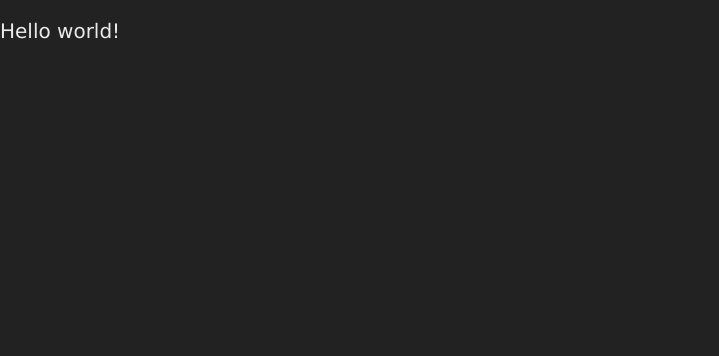
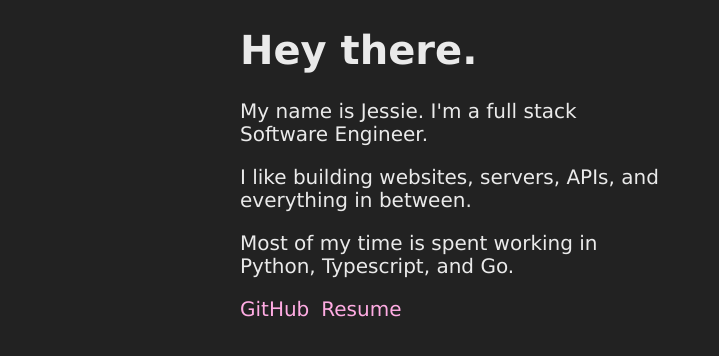
Before and after one commit to Kangaroux/jessie.moe, a React (Vite) app in the folder client/: page / in a window 1280 px wide. Shown: the top 356 px of the page, without its empty margins (0-719 px from the left). Built offline with nearby package versions, Linux system fonts and the light colour scheme.

Commit message:
Include resume, add a little blurb, add some styling

```diff
--- a/client/package.json
+++ b/client/package.json
@@ -4,7 +4,8 @@
   "main": "dist/index.html",
   "license": "MIT",
   "scripts": {
-    "build": "rm -rf dist/* && parcel build --no-source-maps src/index.html",
+    "build": "parcel build --no-source-maps src/index.html",
+    "clean": "rm -rf dist/*",
     "start": "parcel serve src/index.html"
   },
   "devDependencies": {
--- /dev/null
+++ b/client/src/assets.ts
@@ -0,0 +1,2 @@
+import resume from "url:../public/resume.pdf";
+export { resume };
--- a/client/src/index.tsx
+++ b/client/src/index.tsx
@@ -1,8 +1,26 @@
 import React from "react";
 import { render } from "react-dom";
 
+import { resume } from "./assets";
+
 const App = () => {
-    return <p>Hello world!</p>;
+    return  (
+        <main role="main" className="app-container">
+            {/* <h1>jessie.moe</h1> */}
+
+            <article className="about-me">
+                <h1>Hey there.</h1>
+                <p>My name is Jessie. I'm a full stack Software Engineer.</p>
+                <p>I like building websites, servers, APIs, and everything in between.</p>
+                <p>Most of my time is spent working in Python, Typescript, and Go.</p>
+                <p>
+                    <a href="https://github.com/Kangaroux" target="_blank">GitHub</a>
+                    <span className="spacer"></span>
+                    <a href={resume} target="_blank">Resume</a>
+                </p>
+            </article>
+        </main>
+    );
 }
 
 render(<App />, document.getElementById("root"));
--- a/client/src/style.scss
+++ b/client/src/style.scss
@@ -6,3 +6,26 @@ body {
     font-family: Verdana, sans-serif;
     font-size: 20px;
 }
+
+a, a:visited {
+    color: rgb(255, 172, 227);
+    text-decoration: none;
+}
+
+a:hover {
+    text-decoration: underline;
+}
+
+.about-me {
+    width: 420px;
+}
+
+.app-container {
+    max-width: 800px;
+    margin: 0 auto;
+}
+
+.spacer {
+    display: inline-block;
+    width: 12px;
+}
--- /dev/null
+++ b/client/src/types.d.ts
@@ -0,0 +1,4 @@
+declare module "*.pdf" {
+    const value: string;
+    export default value;
+}
```
Also changed, not shown: 1 other file (tests, documents, lock files or other folders).
